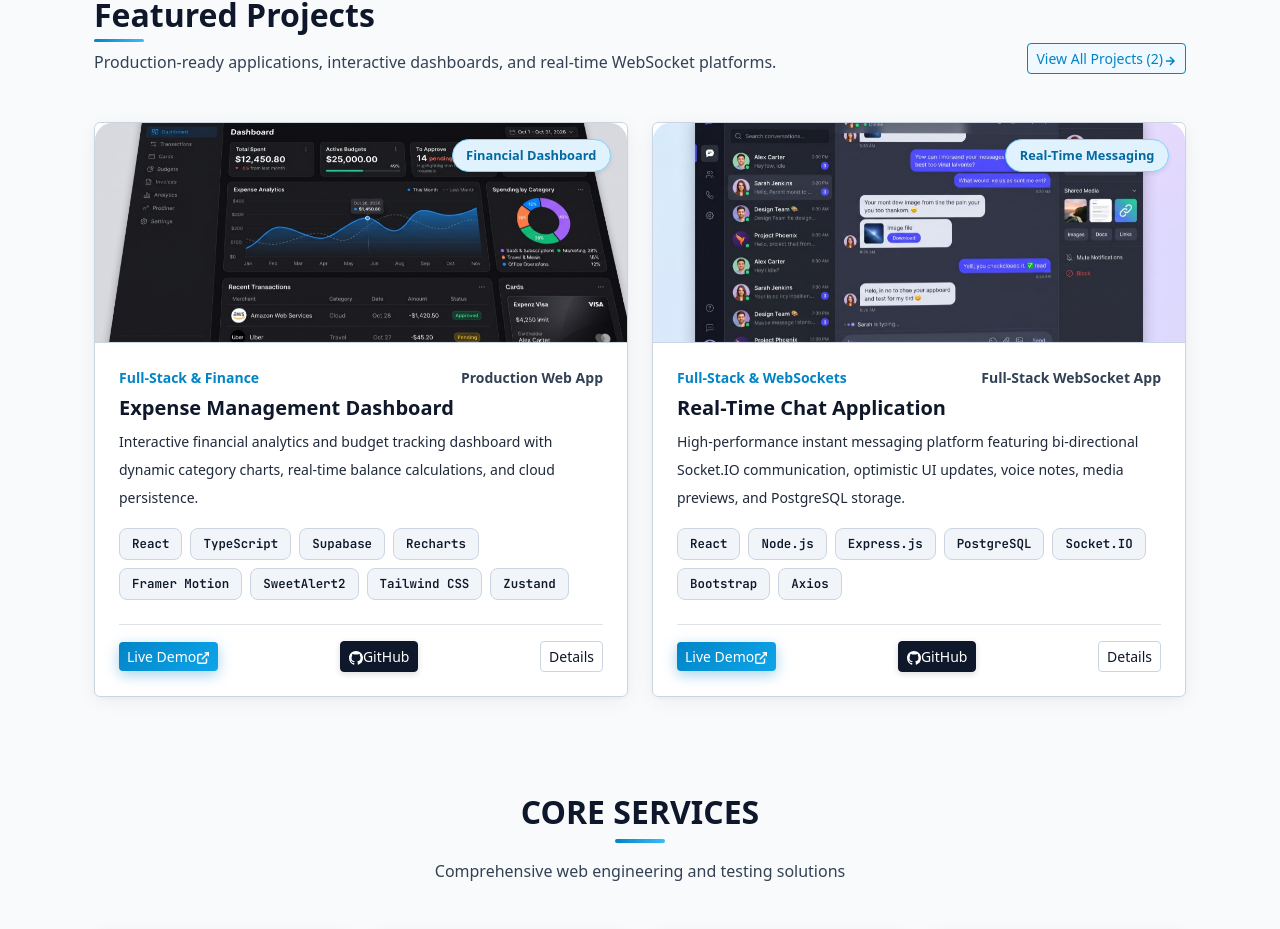
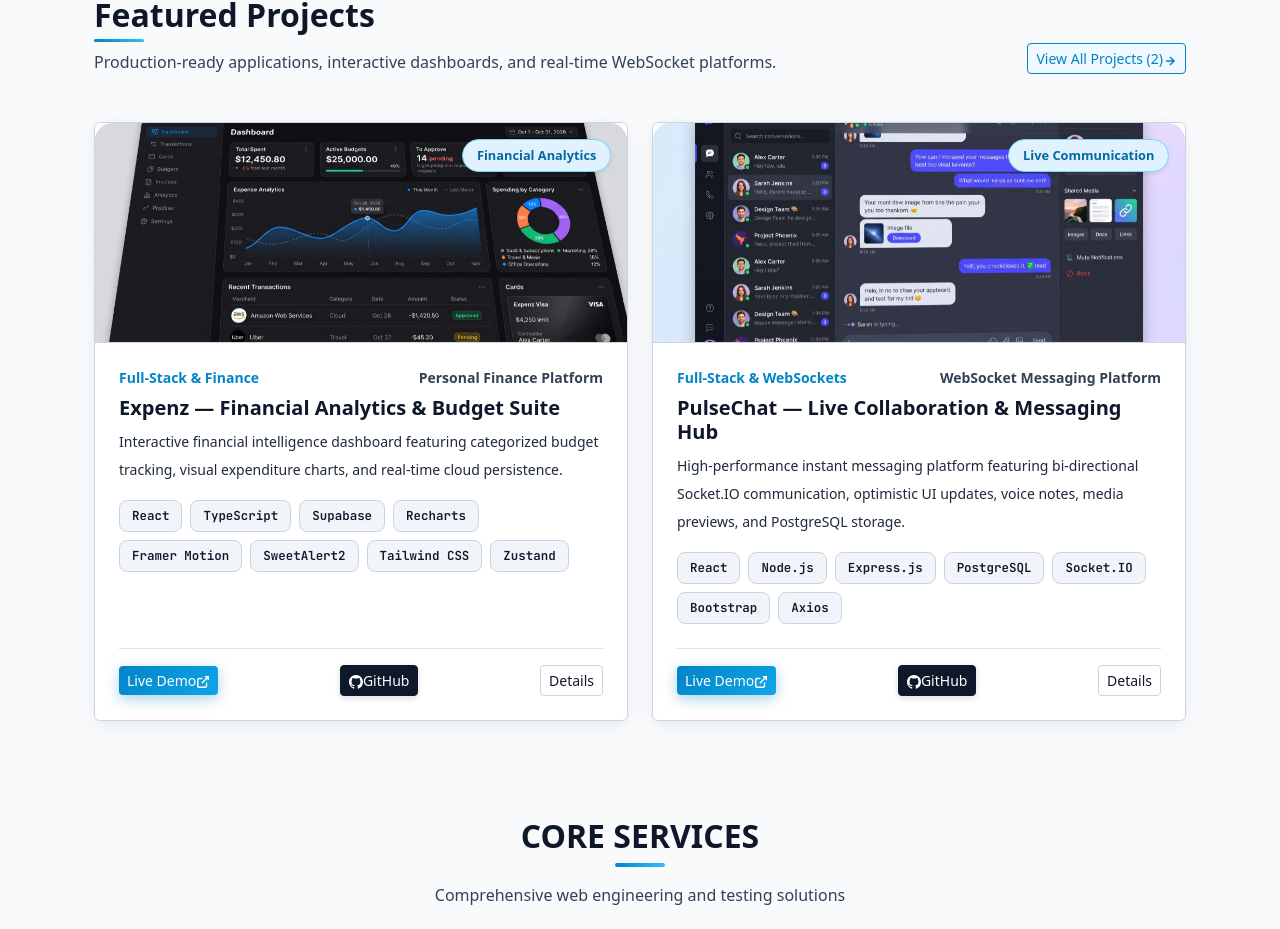
Before and after one commit to aduntech2006/Adunni_Portfolio, a React (Vite) app: page / in a window 1280 px wide. Shown: the part 1295-2224 px from the top of the page. Built offline with nearby package versions, Linux system fonts and the light colour scheme.

Commit message:
Rename projects to Expenz and PulseChat with unique descriptions

```diff
--- a/src/MyPortfolio/data/projectsData.js
+++ b/src/MyPortfolio/data/projectsData.js
@@ -4,16 +4,16 @@ import chat_img from "../images/chat_app.jpg";
 export const projectsData = [
   {
     id: 1,
-    title: "Expense Management Dashboard",
+    title: "Expenz — Financial Analytics & Budget Suite",
     category: "fullstack",
     categoryLabel: "Full-Stack & Finance",
-    badge: "Financial Dashboard",
-    type: "Production Web App",
+    badge: "Financial Analytics",
+    type: "Personal Finance Platform",
     image: expense_img,
     img: expense_img,
-    summary: "Interactive financial analytics and budget tracking dashboard with dynamic category charts, real-time balance calculations, and cloud persistence.",
-    desc: "A responsive expense tracking dashboard built with React, TypeScript, and Supabase. Features include CRUD operations for budgets and expenses, category-based charts using Recharts, and smooth UI interactions with Framer Motion and SweetAlert2.",
-    description: "A responsive personal finance tracking dashboard built to give users complete control over budgets, cash flows, and expenditure categories. Engineered with React and TypeScript for robust type safety, Supabase for cloud data storage, Recharts for dynamic visual spending analytics, Zustand for fast state management, and Framer Motion for fluid micro-interactions.",
+    summary: "Interactive financial intelligence dashboard featuring categorized budget tracking, visual expenditure charts, and real-time cloud persistence.",
+    desc: "A responsive personal finance and budget analytics platform built with React, TypeScript, and Supabase. Features real-time transaction tracking, dynamic spending category charts powered by Recharts, and animated workflows with Framer Motion.",
+    description: "Expenz is an end-to-end financial intelligence dashboard designed to streamline personal budgeting, cashflow tracking, and expenditure breakdowns. Built on React and TypeScript for maximum stability, backed by Supabase for real-time cloud data sync, and visualized through dynamic Recharts data modules.",
     features: [
       "CRUD operations for budgets and expenses with real-time balance reconciliation",
       "Dynamic category-based spending analytics and breakdown charts powered by Recharts",
@@ -30,16 +30,16 @@ export const projectsData = [
   },
   {
     id: 2,
-    title: "Real-Time Chat Application",
+    title: "PulseChat — Live Collaboration & Messaging Hub",
     category: "backend",
     categoryLabel: "Full-Stack & WebSockets",
-    badge: "Real-Time Messaging",
-    type: "Full-Stack WebSocket App",
+    badge: "Live Communication",
+    type: "WebSocket Messaging Platform",
     image: chat_img,
     img: chat_img,
     summary: "High-performance instant messaging platform featuring bi-directional Socket.IO communication, optimistic UI updates, voice notes, media previews, and PostgreSQL storage.",
-    desc: "A lightweight and fully featured real-time chat application built with React for the frontend, Node.js + Express for the backend, and PostgreSQL for data storage. It includes features such as real-time messaging with Socket.IO (both public and private), optimistic UI updates for instant feedback, message delivery and read receipts, inline reply and message editing/deleting, emoji reactions, file and image uploads with previews and progress tracking, and voice note recording and playback.",
-    description: "A lightweight and fully featured real-time chat application built with React for the frontend, Node.js + Express for the backend, and PostgreSQL for data storage. It delivers sub-millisecond bidirectional communication with Socket.IO across public channels and private chats, optimistic state updates for instant message feedback, read receipts, inline editing, audio recording for voice messages, and media file uploads with progress tracking.",
+    desc: "A high-performance real-time messaging and team communication app powered by React, Node.js, Express, Socket.IO, and PostgreSQL. Features sub-millisecond public and private chat channels, live audio voice notes, optimistic UI synchronization, and instant media file sharing.",
+    description: "PulseChat is a modern real-time communication platform engineered for seamless text, voice, and media interactions. Featuring low-latency bidirectional Socket.IO networking, instant delivery confirmations, voice note playback, inline thread actions, and robust relational data persistence with PostgreSQL.",
     features: [
       "Bi-directional real-time messaging with Socket.IO supporting both public rooms and private direct chats",
       "Optimistic UI updates for immediate interaction feedback, message delivery flags, and read receipts",
```
